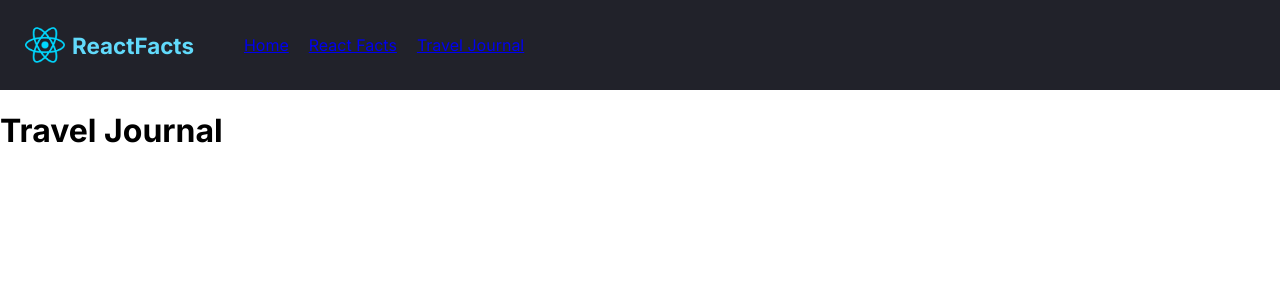
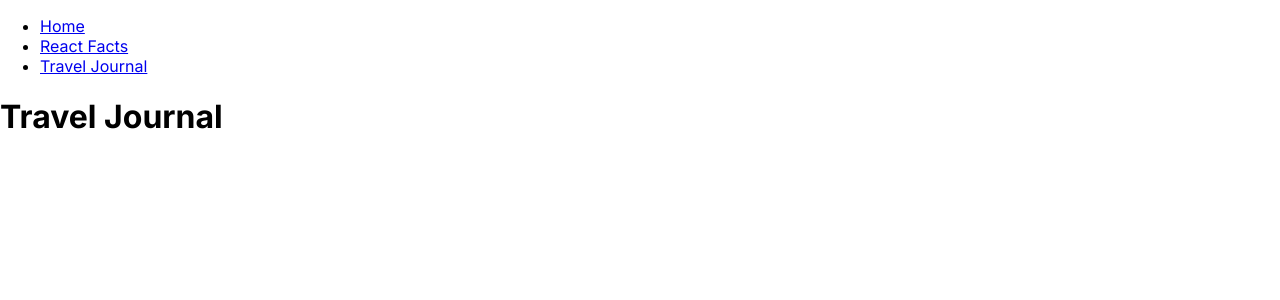
Before and after one commit to surya-441/first-react, a React (Vite) app: page /traveljournal in a window 1280 px wide. Shown: the top 300 px of the page. Built offline with nearby package versions, Linux system fonts and the light colour scheme.

Commit message:
added TravelJournalNav

```diff
--- /dev/null
+++ b/src/componenets/TravelJournalNav.jsx
@@ -0,0 +1,9 @@
+import NavLinks from "./NavLinks";
+
+function TravelJournalNav() {
+    return (
+        <NavLinks />
+    );
+}
+
+export default TravelJournalNav;
--- a/src/pages/TravelJournal.jsx
+++ b/src/pages/TravelJournal.jsx
@@ -1,9 +1,9 @@
-import Nav from "../componenets/ReactFactsNav";
+import TravelJournalNav from "../componenets/TravelJournalNav";
 
 function TravelJournal() {
     return (
         <div className="travel-journal">
-            <Nav />
+            <TravelJournalNav />
             <h1>Travel Journal</h1>
         </div>
     );
```
